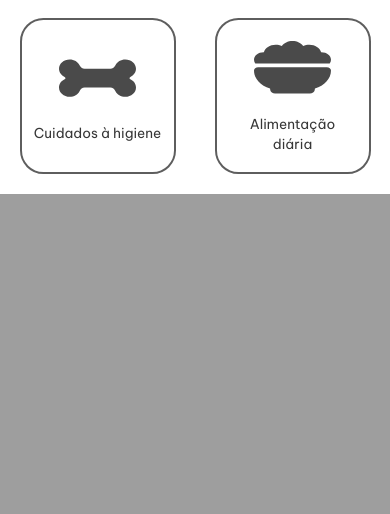
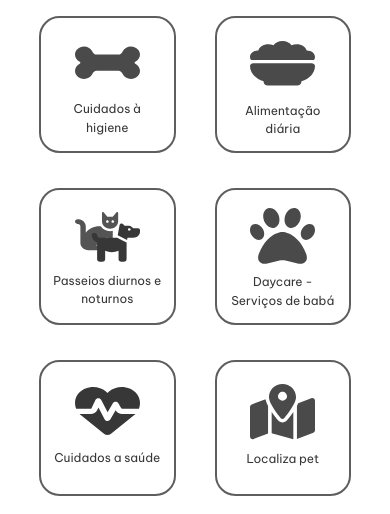
Before and after one commit to Yasmin-Perestrelo/Babadogs, a PHP site: page /HTML/index.html in a window 390 px wide. Shown: the part 776-1290 px from the top of the page. Before the commit the page ends 970 px from the top, so only its background shows below. Run offline with PHP 8.4, Linux system fonts and the light colour scheme.

Commit message:
Tela Inicial
* Update de serviços

```diff
--- a/Babadogs/CSS/Tela_Inicial.css
+++ b/Babadogs/CSS/Tela_Inicial.css
@@ -217,15 +217,20 @@ button:focus:focus {
   font-size: 3.5vw;
   margin: 3% 0% 0% 4%;
 }
+.div-serviços-btn {
+  display: flex;
+  flex-wrap: wrap;
+  justify-content: center;
+  padding: 0% 5% 0% 5%;
+}
 
 .btn-serviços {
   border: 2px #5e5e5e solid;
-  width: 40vw;
-  height: 40vw;
+  width: 35vw;
+  height: 35vw;
   margin: 5% auto;
   display: flex;
   flex-direction: column;
-  justify-content: center;
   align-items: center;
   border-radius: 15%;
 }
@@ -240,9 +245,25 @@ button:focus:focus {
   margin: 15% 0% 15% 0%!important;
 }
 
+.animais {
+  margin: 15% 0% 9% 0%!important;
+}
+
+.daycare {
+  margin: 11% 0% 9% 0%!important;
+}
+
+.mapa {
+  margin: 15% 0% 9% 0%!important;
+}
+
+.saude {
+  margin: 18% 0% 13% 0%!important;
+}
+
 .btn-serviços p {
   text-align: center;
-  font-size: 3.5vw;
+  font-size: 3.1vw;
 }
 
 .btn-serviços:hover {
--- a/Babadogs/HTML/index.html
+++ b/Babadogs/HTML/index.html
@@ -108,7 +108,7 @@
               <img class="img-fluid" src="../img/Pata_azul.svg"/>
               <h1>Serviços oferecidos</h1>
             </div>
-            <div class="d-flex d-md-none">
+            <div class="div-serviços-btn d-md-none">
               <a class="btn btn-serviços" href="#">
                 <img src="../img/osso.svg" alt="Cuidados à higiene" />
                 <p>Cuidados à higiene</p>
@@ -116,6 +116,22 @@
               <a class="btn btn-serviços" href="#">
                 <img class="pote" src="../img/ração.svg" alt="Alimentação diária" />
                 <p>Alimentação diária</p>
+              </a>
+              <a class="btn btn-serviços" href="#">
+                <img class="animais" src="../img/animais.svg" alt="Passeios diurnos e noturnos" />
+                <p>Passeios diurnos e noturnos</p>
+              </a>
+              <a class="btn btn-serviços" href="#">
+                <img class="daycare" src="../img/daycare.svg" alt="Daycare - Serviços de babá" />
+                <p>Daycare - Serviços de babá</p>
+              </a>
+              <a class="btn btn-serviços" href="#">
+                <img class="saude" src="../img/coração.svg" alt="Cuidados a saúde" />
+                <p>Cuidados a saúde</p>
+              </a>
+              <a class="btn btn-serviços" href="#">
+                <img class="mapa" src="../img/mapa.svg" alt="Localiza pet" />
+                <p>Localiza pet</p>
               </a>
             </div>
           </section>
```
Also changed, not shown: Babadogs/img/animais.svg (added), Babadogs/img/coração.svg (added), Babadogs/img/daycare.svg (added), Babadogs/img/mapa.svg (added).
